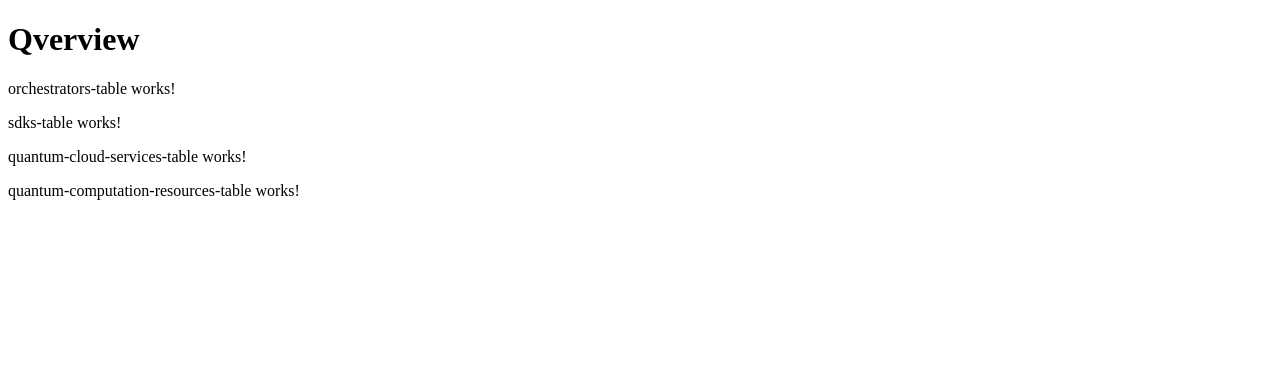
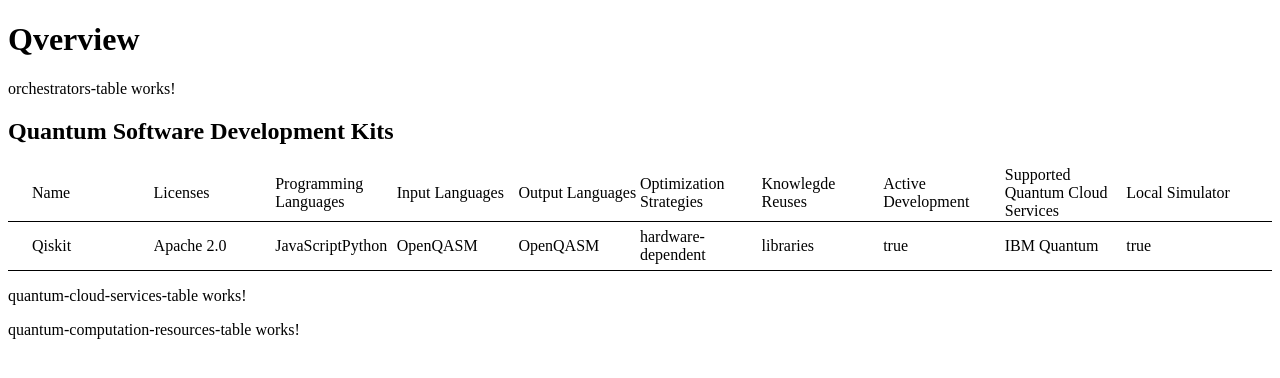
Before and after one commit to UST-QuAntiL/Qverview, an Angular app: page / in a window 1280 px wide. Shown: the top 378 px of the page. Built offline with nearby package versions, Linux system fonts and the light colour scheme.

Commit message:
Create SDK table and mock entry

```diff
--- a/package.json
+++ b/package.json
@@ -12,10 +12,12 @@
   "private": true,
   "dependencies": {
     "@angular/animations": "~10.2.0",
+    "@angular/cdk": "^10.2.7",
     "@angular/common": "~10.2.0",
     "@angular/compiler": "~10.2.0",
     "@angular/core": "~10.2.0",
     "@angular/forms": "~10.2.0",
+    "@angular/material": "^10.2.7",
     "@angular/platform-browser": "~10.2.0",
     "@angular/platform-browser-dynamic": "~10.2.0",
     "@angular/router": "~10.2.0",
--- /dev/null
+++ b/src/app/sdk/sdk.service.ts
@@ -0,0 +1,30 @@
+import { Injectable } from '@angular/core';
+import { Sdk } from './sdk.model';
+import { Observable } from 'rxjs';
+import { of } from 'rxjs';
+
+@Injectable({
+  providedIn: 'root'
+})
+export class SdkService {
+
+  sdks: Sdk[] = [{
+    name: 'Qiskit',
+    licenses: ['Apache 2.0'],
+    programmingLanguages: ['JavaScript', 'Python'],
+    compilerInputLanguages: ['OpenQASM'],
+    compilerOutputLanguages: ['OpenQASM'],
+    compilerOptimizationStrategies: ['hardware-dependent'],
+    knowlegdeReuses: ['libraries'],
+    activeDevelopment: true,
+    supportedQuantumCloudServices: ['IBM Quantum'],
+    localSimulator: true
+  }];
+
+  constructor() { }
+
+  getSdks(): Sdk[] {
+    return this.sdks;
+  }
+
+}
--- a/src/app/sdk/sdks-table/sdks-table.component.html
+++ b/src/app/sdk/sdks-table/sdks-table.component.html
@@ -1 +1,81 @@
-<p>sdks-table works!</p>
+<h2>Quantum Software Development Kits</h2>
+<div>
+    <mat-table class="mat-elevation-z8" [dataSource]="dataSource">
+        <ng-container matColumnDef="name">
+            <mat-header-cell *matHeaderCellDef>Name</mat-header-cell>
+            <mat-cell *matCellDef="let sdk">{{sdk.name}}</mat-cell>
+        </ng-container>
+        <ng-container matColumnDef="licenses">
+            <mat-header-cell *matHeaderCellDef>Licenses</mat-header-cell>
+            <mat-cell *matCellDef="let sdk">
+                <span *ngFor="let x of sdk.licenses">{{x}}</span>
+            </mat-cell>
+        </ng-container>
+        <ng-container matColumnDef="programmingLanguages">
+            <mat-header-cell *matHeaderCellDef>Programming Languages</mat-header-cell>
+            <mat-cell *matCellDef="let sdk">
+                <span *ngFor="let x of sdk.programmingLanguages">{{x}}</span>
+            </mat-cell>
+        </ng-container>
+        <ng-container matColumnDef="compilerInputLanguages">
+            <mat-header-cell *matHeaderCellDef>Input Languages</mat-header-cell>
+            <mat-cell *matCellDef="let sdk">
+                <span *ngFor="let x of sdk.compilerInputLanguages">{{x}}</span>
+            </mat-cell>
+        </ng-container>
+        <ng-container matColumnDef="compilerOutputLanguages">
+            <mat-header-cell *matHeaderCellDef>Output Languages</mat-header-cell>
+            <mat-cell *matCellDef="let sdk">
+                <span *ngFor="let x of sdk.compilerOutputLanguages">{{x}}</span>
+            </mat-cell>
+        </ng-container>
+        <ng-container matColumnDef="compilerOptimizationStrategies">
+            <mat-header-cell *matHeaderCellDef>Optimization Strategies</mat-header-cell>
+            <mat-cell *matCellDef="let sdk">
+                <span *ngFor="let x of sdk.compilerOptimizationStrategies">{{x}}</span>
+            </mat-cell>
+        </ng-container>
+        <ng-container matColumnDef="knowlegdeReuses">
+            <mat-header-cell *matHeaderCellDef>Knowlegde Reuses</mat-header-cell>
+            <mat-cell *matCellDef="let sdk">
+                <span *ngFor="let x of sdk.knowlegdeReuses">{{x}}</span>
+            </mat-cell>
+        </ng-container>
+        <ng-container matColumnDef="activeDevelopment">
+            <mat-header-cell *matHeaderCellDef>Active Development</mat-header-cell>
+            <mat-cell *matCellDef="let sdk">
+                <span>{{sdk.activeDevelopment}}</span>
+            </mat-cell>
+        </ng-container>
+        <ng-container matColumnDef="supportedQuantumCloudServices">
+            <mat-header-cell *matHeaderCellDef>Supported Quantum Cloud Services
+            </mat-header-cell>
+            <mat-cell *matCellDef="let sdk">
+                <span *ngFor="let x of sdk.supportedQuantumCloudServices">{{x}}</span>
+            </mat-cell>
+        </ng-container>
+        <ng-container matColumnDef="localSimulator">
+            <mat-header-cell *matHeaderCellDef>Local Simulator</mat-header-cell>
+            <mat-cell *matCellDef="let sdk">
+                <span>{{sdk.localSimulator}}</span>
+            </mat-cell>
+        </ng-container>
+
+
+        <mat-header-row *matHeaderRowDef="displayedColumns"></mat-header-row>
+        <mat-row *matRowDef="let row; columns: displayedColumns"></mat-row>
+    </mat-table>
+</div>
+
+<!-- sdks: Sdk[] = [{
+name: '',
+licenses: [''],
+programmingLanguages: [''],
+compilerInputLanguages: [''],
+compilerOutputLanguages: [''],
+compilerOptimizationStrategies: [''],
+knowlegdeReuses: [''],
+activeDevelopment: true,
+supportedQuantumCloudServices: [''],
+localSimulator: true
+}]; -->
--- a/src/app/sdk/sdks-table/sdks-table.component.ts
+++ b/src/app/sdk/sdks-table/sdks-table.component.ts
@@ -1,4 +1,7 @@
 import { Component, OnInit } from '@angular/core';
+import { MatTableDataSource } from "@angular/material/table";
+import { Sdk } from '../sdk.model';
+import { SdkService } from '../sdk.service';
 
 @Component({
   selector: 'app-sdks-table',
@@ -7,7 +10,23 @@ import { Component, OnInit } from '@angular/core';
 })
 export class SdksTableComponent implements OnInit {
 
-  constructor() { }
+  dataSource;
+  displayedColumns = [
+    'name',
+    'licenses',
+    'programmingLanguages',
+    'compilerInputLanguages',
+    'compilerOutputLanguages',
+    'compilerOptimizationStrategies',
+    'knowlegdeReuses',
+    'activeDevelopment',
+    'supportedQuantumCloudServices',
+    'localSimulator',
+  ];
+
+  constructor(sdkService: SdkService) {
+    this.dataSource = new MatTableDataSource(sdkService.getSdks());
+  }
 
   ngOnInit(): void {
   }
```
Also changed, not shown: src/app/app.module.ts (+8 -1 lines), 2 other files (tests, documents, lock files or other folders).
